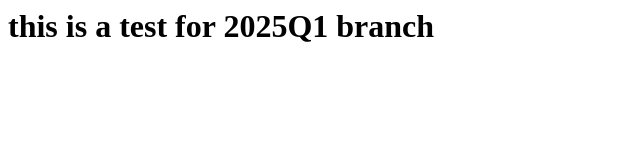
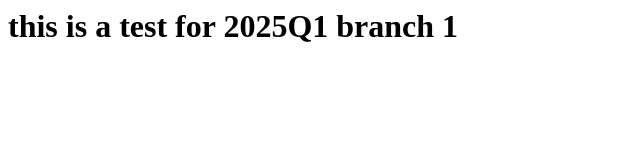
Before and after one commit to restinphilip/2025Q1, a plain HTML site: page index.html in a window 1280 px wide. Shown: the full height of the page, 0-640 px from the left. Drawn offline with Linux system fonts and the light colour scheme.

Commit message:
Update index.html

```diff
--- a/index.html
+++ b/index.html
@@ -1 +1 @@
-<h1>this is a test for 2025Q1 branch<h1>
+<h1>this is a test for 2025Q1 branch 1<h1>
```
